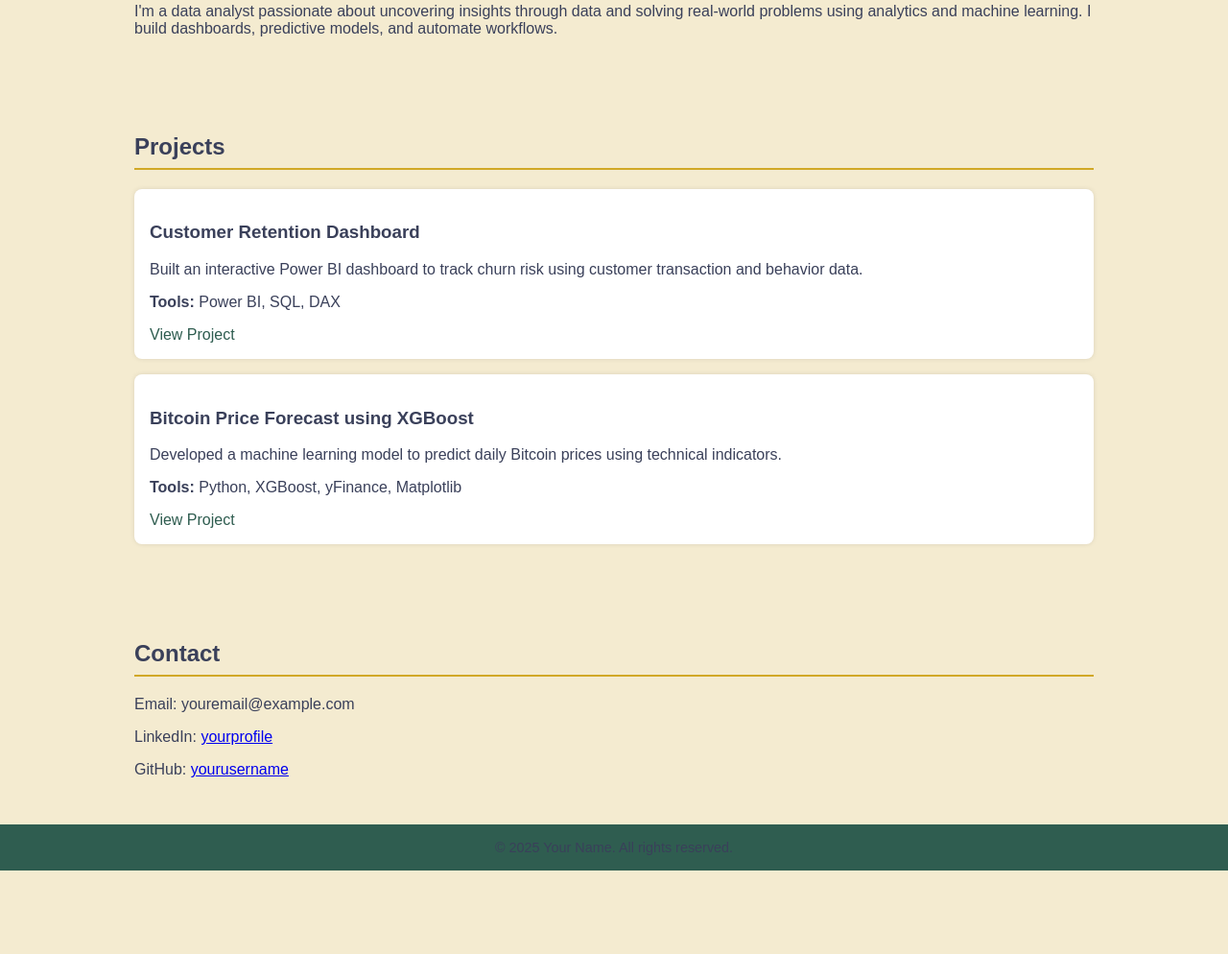
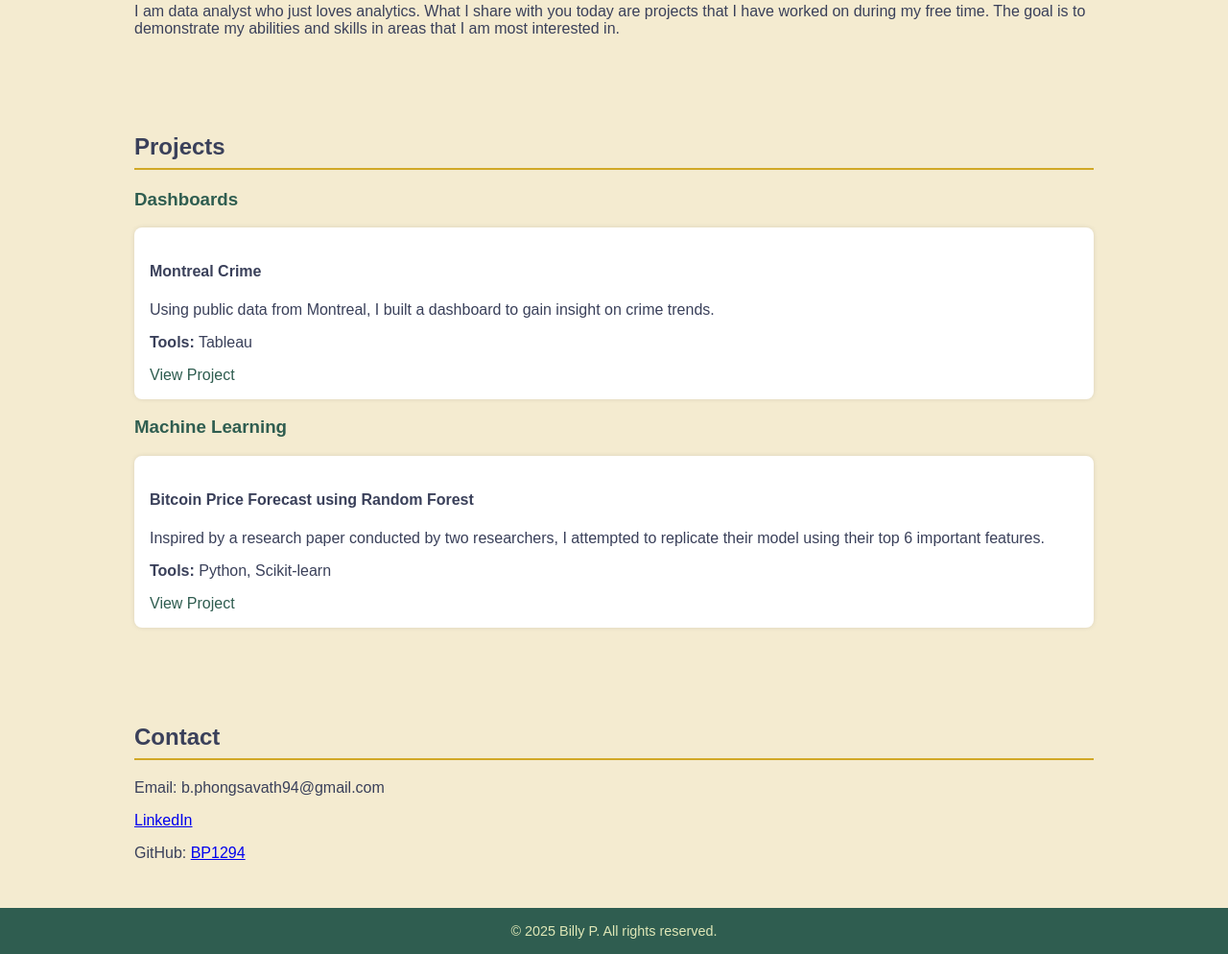
Before and after one commit to BP1294/billyp, a plain HTML site: page index.html in a window 1280 px wide. Shown: the part 285-1279 px from the top of the page at 96% size. Before the commit the page ends 1192 px from the top, so only its background shows below. Drawn offline with Linux system fonts and the light colour scheme.

Commit message:
Update index.html

```diff
--- a/index.html
+++ b/index.html
@@ -27,6 +27,9 @@
       border-bottom: 2px solid #D1A827;
       padding-bottom: 0.5rem;
     }
+    h3 {
+      color: #2F5D50;
+    }
     .project {
       background: white;
       padding: 1rem;
@@ -43,6 +46,7 @@
       padding: 1rem;
       background: #2F5D50;
       font-size: 0.9em;
+      color: #DFE7B7;
     }
   </style>
 </head>
@@ -56,40 +60,47 @@
   <section>
     <h2>About Me</h2>
     <p>
-      I'm a data analyst passionate about uncovering insights through data and solving real-world problems using analytics and machine learning. I build dashboards, predictive models, and automate workflows.
+      I am data analyst who just loves analytics. What I share with you today are projects that I have worked on during my free time. The goal is to demonstrate my abilities and skills in areas that I am most interested in.
     </p>
   </section>
 
   <section>
     <h2>Projects</h2>
 
+    <!-- Dashboards -->
+    <h3>Dashboards</h3>
     <div class="project">
-      <h3>Customer Retention Dashboard</h3>
-      <p>Built an interactive Power BI dashboard to track churn risk using customer transaction and behavior data.</p>
-      <p><strong>Tools:</strong> Power BI, SQL, DAX</p>
-      <a href="https://yourlink.com/project1" target="_blank">View Project</a>
+      <h4>Montreal Crime</h4>
+      <p>Using public data from Montreal, I built a dashboard to gain insight on crime trends. </p>
+      <p><strong>Tools:</strong> Tableau</p>
+      <a href="https://public.tableau.com/app/profile/billy1723/viz/CrimesinMontreal_17044031802300/Dashboard1" target="_blank">View Project</a>
     </div>
 
+    <!-- Machine Learning -->
+    <h3>Machine Learning</h3>
     <div class="project">
-      <h3>Bitcoin Price Forecast using XGBoost</h3>
-      <p>Developed a machine learning model to predict daily Bitcoin prices using technical indicators.</p>
-      <p><strong>Tools:</strong> Python, XGBoost, yFinance, Matplotlib</p>
-      <a href="https://yourlink.com/project2" target="_blank">View Project</a>
+      <h4>Bitcoin Price Forecast using Random Forest</h4>
+      <p>Inspired by a research paper conducted by two researchers, I attempted to replicate their model using their top 6 important features.  </p>
+      <p><strong>Tools:</strong> Python, Scikit-learn</p>
+      <a href="https://github.com/BP1294/BTC-Price-Prediction" target="_blank">View Project</a>
     </div>
 
-    <!-- Add more projects here -->
-
+    <!-- Add more categories below -->
+    <!--
+    <h3>📈 Forecasting</h3>
+    <div class="project">...</div>
+    -->
   </section>
 
   <section>
     <h2>Contact</h2>
-    <p>Email: youremail@example.com</p>
-    <p>LinkedIn: <a href="https://www.linkedin.com/in/billy-p-a0679814a/" target="_blank">yourprofile</a></p>
-    <p>GitHub: <a href="https://github.com/yourusername" target="_blank">yourusername</a></p>
+    <p>Email: b.phongsavath94@gmail.com</p>
+    <p><a href="https://www.linkedin.com/in/billy-p-a0679814a/" target="_blank">LinkedIn</a></p>
+    <p>GitHub: <a href="https://github.com/yourusername" target="_blank">BP1294</a></p>
   </section>
 
   <footer>
-    &copy; 2025 Your Name. All rights reserved.
+    &copy; 2025 Billy P. All rights reserved.
   </footer>
 
 </body>
```
